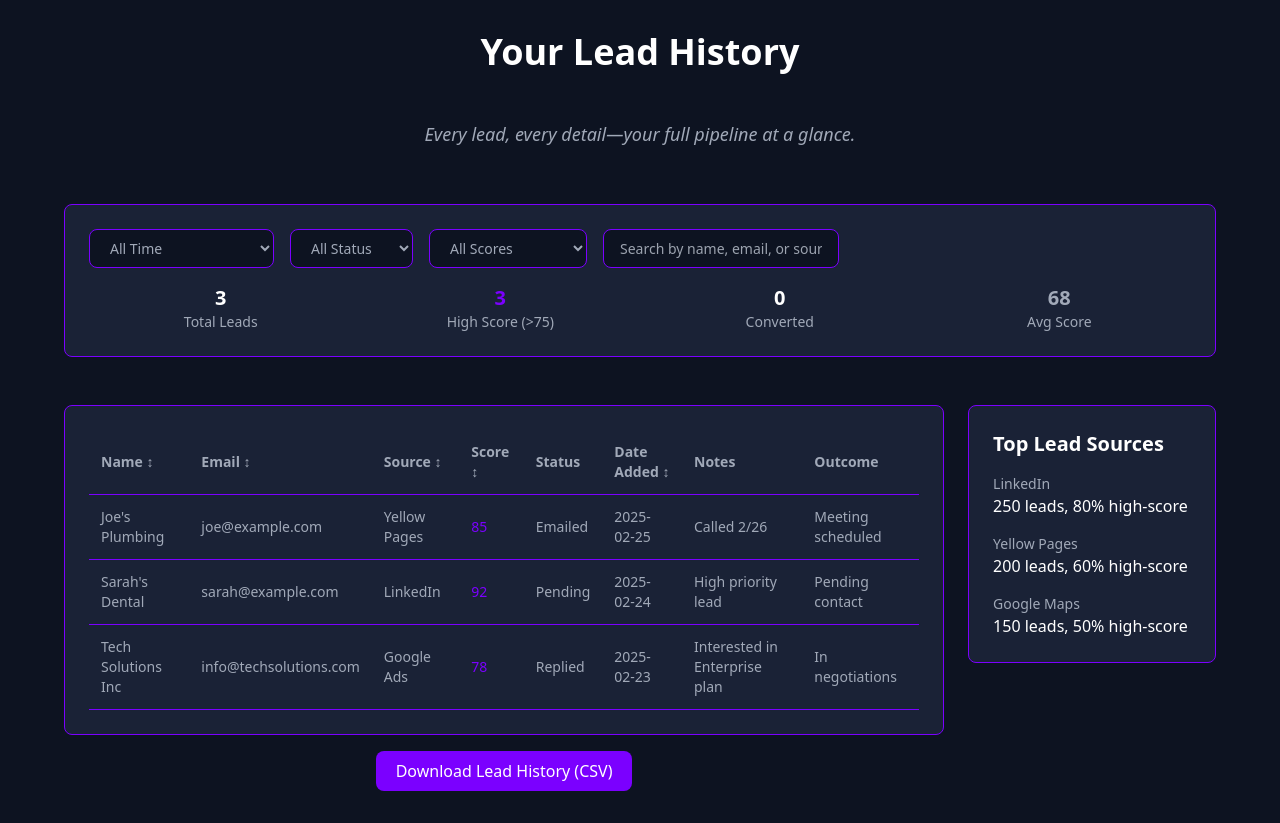
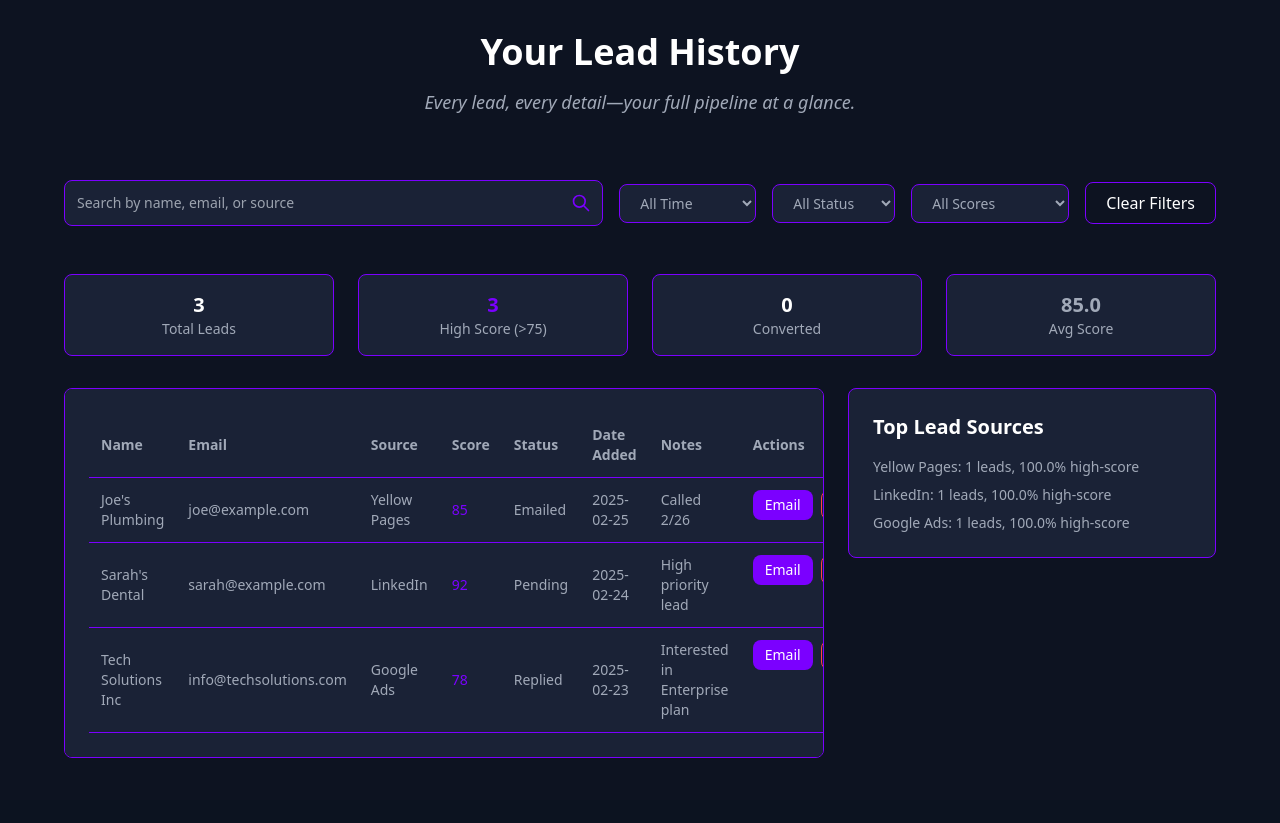
Before and after one commit to tacari/leadgen, a Flask app: page /lead-history in a window 1280 px wide. Shown: the part 80-903 px from the top of the page. After the commit the page ends 838 px from the top, so only its background shows below. Run offline with Flask 3, Linux system fonts and the light colour scheme; some libraries are stand-ins or nearby versions.

Commit message:
Enhance lead history page with filtering, search, and quick stats display.
Screenshot: https://storage.googleapis.com/screenshot-production-us-central1/d384f029-ca4c-4484-afd7-9594b5df40a9/e281b8f1-bb99-4d6e-a0b0-d97f370c91b2.jpg

```diff
--- a/templates/lead_history.html
+++ b/templates/lead_history.html
@@ -3,178 +3,117 @@
 {% block content %}
 <div class="bg-[#0D1321] min-h-screen text-white p-8">
     <!-- Header -->
-    <h1 class="text-4xl font-bold text-center mb-12">Your Lead History</h1>
-    <p class="text-[#A1A9B8] text-lg italic text-center mb-10">Every lead, every detail—your full pipeline at a glance.</p>
+    <h1 class="text-4xl font-bold text-center mb-4 animate-fade-in">Your Lead History</h1>
+    <p class="text-lg text-[#A1A9B8] italic text-center mb-12">Every lead, every detail—your full pipeline at a glance.</p>
 
-    <div class="max-w-6xl mx-auto">
-        <!-- Search & Filters - Sticky -->
-        <div class="sticky top-[80px] z-10 bg-[#0D1321] py-4">
-            <div class="bg-[#1A2236] border border-[#7B00FF] rounded-lg p-6">
-                <div class="flex flex-wrap gap-4 mb-4">
-                    <select id="timeFilter" class="bg-[#0D1321] border border-[#7B00FF] px-4 py-2 rounded-lg text-sm hover:bg-[#7B00FF] text-[#A1A9B8]" >
+    <!-- Search & Filters -->
+    <div class="sticky top-20 bg-[#0D1321] z-10 py-4">
+        <div class="max-w-6xl mx-auto flex flex-col md:flex-row gap-4 items-center">
+            <div class="flex-grow w-full md:w-auto">
+                <div class="relative">
+                    <input type="text" id="search" placeholder="Search by name, email, or source" class="w-full bg-[#1A2236] border border-[#7B00FF] rounded-lg p-3 text-[#A1A9B8] text-sm">
+                    <svg class="absolute right-3 top-1/2 transform -translate-y-1/2 w-5 h-5 text-[#7B00FF] hover:shadow-[0_0_5px_#7B00FF]" fill="none" stroke="currentColor" viewBox="0 0 24 24">
+                        <path stroke-linecap="round" stroke-linejoin="round" stroke-width="2" d="M21 21l-6-6m2-5a7 7 0 11-14 0 7 7 0 0114 0z"></path>
+                    </svg>
+                </div>
+            </div>
+            <select id="date-filter" class="bg-[#1A2236] border border-[#7B00FF] rounded-lg px-4 py-2 text-[#A1A9B8] text-sm hover:bg-[#7B00FF] hover:text-white">
                 <option value="all">All Time</option>
                 <option value="7">Last 7 Days</option>
                 <option value="30">Last 30 Days</option>
                 <option value="90">Last 90 Days</option>
-                        <option value="custom">Custom Date Range</option>
             </select>
-                    <select id="statusFilter" class="bg-[#0D1321] border border-[#7B00FF] px-4 py-2 rounded-lg text-sm hover:bg-[#7B00FF] text-[#A1A9B8]">
+            <select id="status-filter" class="bg-[#1A2236] border border-[#7B00FF] rounded-lg px-4 py-2 text-[#A1A9B8] text-sm hover:bg-[#7B00FF] hover:text-white">
                 <option value="all">All Status</option>
                 <option value="Pending">Pending</option>
                 <option value="Emailed">Emailed</option>
                 <option value="Replied">Replied</option>
                 <option value="Converted">Converted</option>
             </select>
-                    <select id="scoreFilter" class="bg-[#0D1321] border border-[#7B00FF] px-4 py-2 rounded-lg text-sm hover:bg-[#7B00FF] text-[#A1A9B8]">
+            <select id="score-filter" class="bg-[#1A2236] border border-[#7B00FF] rounded-lg px-4 py-2 text-[#A1A9B8] text-sm hover:bg-[#7B00FF] hover:text-white">
                 <option value="all">All Scores</option>
                 <option value="high">High (>75)</option>
                 <option value="medium">Medium (50-75)</option>
                 <option value="low">Low (<50)</option>
             </select>
-                    <input
-                        type="text"
-                        id="searchInput"
-                        placeholder="Search by name, email, or source"
-                        class="bg-[#0D1321] border border-[#7B00FF] px-4 py-2 rounded-lg text-sm text-[#A1A9B8] flex-grow md:flex-grow-0"
-                    >
+            <button id="reset-filters" class="border border-[#7B00FF] text-white px-5 py-2 rounded-lg hover:bg-[#7B00FF] hover:shadow-lg transform hover:scale-105 transition-transform duration-200">Clear Filters</button>
+        </div>
     </div>
 
-                <!-- Quick Stats Bar -->
-                <div class="grid grid-cols-2 md:grid-cols-4 gap-4 mt-4">
-                    <div class="text-center">
-                        <p class="text-xl font-bold text-white">{{ leads|length }}</p>
+    <!-- Quick Stats -->
+    <div class="max-w-6xl mx-auto my-8 grid grid-cols-1 md:grid-cols-4 gap-6">
+        <div class="bg-[#1A2236] border border-[#7B00FF] rounded-lg p-4 text-center animate-fade-in">
+            <p class="text-white text-xl font-bold">{{ stats.total }}</p>
             <p class="text-[#A1A9B8] text-sm">Total Leads</p>
         </div>
-                    <div class="text-center">
-                        <p class="text-xl font-bold text-[#7B00FF]">{{ leads|selectattr('score', 'ge', 75)|list|length }}</p>
+        <div class="bg-[#1A2236] border border-[#7B00FF] rounded-lg p-4 text-center animate-fade-in">
+            <p class="text-[#7B00FF] text-xl font-bold">{{ stats.high_score }}</p>
             <p class="text-[#A1A9B8] text-sm">High Score (>75)</p>
         </div>
-                    <div class="text-center">
-                        <p class="text-xl font-bold text-white">{{ leads|selectattr('status', 'equalto', 'Converted')|list|length }}</p>
+        <div class="bg-[#1A2236] border border-[#7B00FF] rounded-lg p-4 text-center animate-fade-in">
+            <p class="text-white text-xl font-bold">{{ stats.converted }}</p>
             <p class="text-[#A1A9B8] text-sm">Converted</p>
         </div>
-                    <div class="text-center">
-                        <p class="text-xl font-bold text-[#A1A9B8]">68</p>
+        <div class="bg-[#1A2236] border border-[#7B00FF] rounded-lg p-4 text-center animate-fade-in">
+            <p class="text-[#A1A9B8] text-xl font-bold">{{ stats.avg_score }}</p>
             <p class="text-[#A1A9B8] text-sm">Avg Score</p>
         </div>
     </div>
-            </div>
-        </div>
 
-        <div class="mt-8 flex flex-col lg:flex-row gap-6">
-            <!-- Main Content -->
-            <div class="lg:flex-grow">
-                <!-- Desktop Table -->
-                <div class="hidden md:block overflow-x-auto bg-[#1A2236] border border-[#7B00FF] rounded-lg p-6">
+    <!-- Lead Table -->
+    <div class="max-w-6xl mx-auto grid grid-cols-1 md:grid-cols-3 gap-6">
+        <div class="md:col-span-2">
+            <div class="bg-[#1A2236] border border-[#7B00FF] rounded-lg p-6 overflow-x-auto">
                 <table class="w-full text-left text-[#A1A9B8] text-sm">
                     <thead>
                         <tr class="border-b border-[#7B00FF]">
-                                <th class="p-3 cursor-pointer hover:text-white" onclick="sortTable(0)">Name ↕</th>
-                                <th class="p-3 cursor-pointer hover:text-white" onclick="sortTable(1)">Email ↕</th>
-                                <th class="p-3 cursor-pointer hover:text-white" onclick="sortTable(2)">Source ↕</th>
-                                <th class="p-3 cursor-pointer hover:text-white" onclick="sortTable(3)">Score ↕</th>
+                            <th class="p-3 cursor-pointer" onclick="sortTable('name')">Name</th>
+                            <th class="p-3">Email</th>
+                            <th class="p-3 cursor-pointer" onclick="sortTable('source')">Source</th>
+                            <th class="p-3 cursor-pointer" onclick="sortTable('score')">Score</th>
                             <th class="p-3">Status</th>
-                                <th class="p-3 cursor-pointer hover:text-white" onclick="sortTable(5)">Date Added ↕</th>
+                            <th class="p-3 cursor-pointer" onclick="sortTable('date_added')">Date Added</th>
                             <th class="p-3">Notes</th>
-                                <th class="p-3">Outcome</th>
+                            <th class="p-3">Actions</th>
                         </tr>
                     </thead>
-                        <tbody>
+                    <tbody id="lead-table">
                         {% for lead in leads %}
-                            <tr class="border-b border-[#7B00FF] animate-fade-in" data-score="{{ lead.score }}" data-date="{{ lead.date_added }}" style="animation-delay: {{ loop.index0 * 0.1 }}s">
-                                <td class="p-3">{{ lead.name }}</td>
-                                <td class="p-3">{{ lead.email }}</td>
-                                <td class="p-3">{{ lead.source }}</td>
+                        <tr class="border-b border-[#7B00FF] animate-fade-in" data-name="{{ lead.name | lower }}" data-email="{{ lead.email | lower }}" data-source="{{ lead.source | lower }}" data-score="{{ lead.score }}" data-date="{{ lead.date_added }}">
+                            <td class="p-3"><span class="name">{{ lead.name }}</span></td>
+                            <td class="p-3"><a href="mailto:{{ lead.email }}" class="email hover:text-[#7B00FF]">{{ lead.email }}</a></td>
+                            <td class="p-3"><span class="source">{{ lead.source }}</span></td>
                             <td class="p-3 {% if lead.score > 75 %}text-[#7B00FF]{% endif %}">{{ lead.score }}</td>
                             <td class="p-3">{{ lead.status }}</td>
                             <td class="p-3">{{ lead.date_added }}</td>
                             <td class="p-3">{{ lead.notes }}</td>
-                                <td class="p-3">{{ lead.outcome }}</td>
+                            <td class="p-3 flex gap-2">
+                                <button class="bg-[#7B00FF] text-white px-3 py-1 rounded-lg hover:bg-[#8F00FF] hover:shadow-lg">Email</button>
+                                <button class="border border-[#FF4444] text-white px-3 py-1 rounded-lg hover:bg-[#FF4444] hover:shadow-lg">Delete</button>
+                            </td>
                         </tr>
                         {% endfor %}
                     </tbody>
                 </table>
             </div>
-
-                <!-- Mobile Cards -->
-                <div class="md:hidden space-y-4">
-                    {% for lead in leads %}
-                    <div class="bg-[#0D1321] border border-[#7B00FF] rounded-lg p-4 animate-fade-in" data-score="{{ lead.score }}" data-date="{{ lead.date_added }}" style="animation-delay: {{ loop.index0 * 0.1 }}s">
-                        <div class="flex justify-between items-start mb-2">
-                            <h3 class="font-bold">{{ lead.name }}</h3>
-                            <span class="{% if lead.score > 75 %}text-[#7B00FF]{% endif %}">Score: {{ lead.score }}</span>
-                        </div>
-                        <p class="text-[#A1A9B8] text-sm mb-1">{{ lead.email }}</p>
-                        <p class="text-[#A1A9B8] text-sm mb-1">Source: {{ lead.source }}</p>
-                        <div class="flex justify-between text-sm mb-1">
-                            <span>Status: {{ lead.status }}</span>
-                            <span>{{ lead.date_added }}</span>
-                        </div>
-                        <p class="text-[#A1A9B8] text-sm mb-1">Notes: {{ lead.notes }}</p>
-                        <p class="text-[#A1A9B8] text-sm">Outcome: {{ lead.outcome }}</p>
-                    </div>
-                    {% endfor %}
         </div>
 
-                <!-- Export Button -->
-                <div class="mt-4 flex justify-center">
-                    <a href="{{ url_for('download_leads') }}" class="bg-[#7B00FF] text-white px-5 py-2 rounded-lg hover:bg-[#8F00FF] hover:shadow-lg transform hover:scale-105 transition-transform duration-200">
-                        Download Lead History (CSV)
-                    </a>
-                </div>
-            </div>
-
-            <!-- Source Insights Box - Desktop Only -->
-            <div class="hidden lg:block w-[300px] bg-[#1A2236] border border-[#7B00FF] rounded-lg p-6 h-fit">
-                <h2 class="text-xl font-bold mb-4">Top Lead Sources</h2>
-                <div class="space-y-4">
-                    <div>
-                        <p class="text-[#A1A9B8] text-sm">LinkedIn</p>
-                        <p class="text-white">250 leads, 80% high-score</p>
-                    </div>
-                    <div>
-                        <p class="text-[#A1A9B8] text-sm">Yellow Pages</p>
-                        <p class="text-white">200 leads, 60% high-score</p>
-                    </div>
-                    <div>
-                        <p class="text-[#A1A9B8] text-sm">Google Maps</p>
-                        <p class="text-white">150 leads, 50% high-score</p>
-                    </div>
-                </div>
+        <!-- Source Insights -->
+        <div class="md:col-span-1">
+            <div class="bg-[#1A2236] border border-[#7B00FF] rounded-lg p-6 animate-fade-in">
+                <h2 class="text-xl font-bold text-white mb-4">Top Lead Sources</h2>
+                <ul class="space-y-2">
+                    {% for source, info in source_insights.items() %}
+                    <li class="text-[#A1A9B8] text-sm">{{ source }}: {{ info.count }} leads, {{ info.high_score_percent }}% high-score</li>
+                    {% endfor %}
+                </ul>
             </div>
         </div>
     </div>
 </div>
 
 <script>
-    let sortDirections = {};
 let searchTimeout = null;
-
-    function sortTable(columnIndex) {
-        const table = document.querySelector('table');
-        const tbody = table.querySelector('tbody');
-        const rows = Array.from(tbody.querySelectorAll('tr'));
-
-        // Toggle sort direction
-        sortDirections[columnIndex] = !sortDirections[columnIndex];
-        const direction = sortDirections[columnIndex] ? 1 : -1;
-
-        const sortedRows = rows.sort((a, b) => {
-            const aValue = a.cells[columnIndex].textContent.trim();
-            const bValue = b.cells[columnIndex].textContent.trim();
-
-            if (columnIndex === 3) { // Score column
-                return direction * (parseInt(aValue) - parseInt(bValue));
-            } else if (columnIndex === 5) { // Date column
-                return direction * (new Date(aValue) - new Date(bValue));
-            } else {
-                return direction * aValue.localeCompare(bValue);
-            }
-        });
-
-        tbody.innerHTML = '';
-        sortedRows.forEach(row => tbody.appendChild(row));
-    }
 
 function debounce(func, wait) {
     return function executedFunction(...args) {
@@ -194,51 +133,37 @@
 }
 
 function filterLeads() {
-        const timeFilter = document.getElementById('timeFilter').value;
-        const statusFilter = document.getElementById('statusFilter').value;
-        const scoreFilter = document.getElementById('scoreFilter').value;
-        const searchTerm = document.getElementById('searchInput').value.toLowerCase();
+    const searchTerm = document.getElementById('search').value.toLowerCase();
+    const dateFilter = document.getElementById('date-filter').value;
+    const statusFilter = document.getElementById('status-filter').value;
+    const scoreFilter = document.getElementById('score-filter').value;
     const today = new Date();
 
-        const rows = document.querySelectorAll('tbody tr, .md\\:hidden > div');
+    const rows = document.querySelectorAll('#lead-table tr');
+
     rows.forEach(row => {
         let show = true;
-            const isDesktop = row.tagName === 'TR';
 
-            // Get values based on desktop/mobile layout
-            let name, email, source, status, date, score;
+        // Get all the data attributes
+        const name = row.querySelector('.name').textContent;
+        const email = row.querySelector('.email').textContent;
+        const source = row.querySelector('.source').textContent;
+        const score = parseInt(row.dataset.score);
+        const date = new Date(row.dataset.date);
 
-            if (isDesktop) {
-                name = row.cells[0].textContent;
-                email = row.cells[1].textContent;
-                source = row.cells[2].textContent;
-                status = row.cells[4].textContent;
-                date = new Date(row.cells[5].textContent);
-                score = parseInt(row.getAttribute('data-score'));
-            } else {
-                const nameEl = row.querySelector('.font-bold');
-                name = nameEl ? nameEl.textContent : '';
-                const emailEl = row.querySelector('.text-[#A1A9B8]');
-                email = emailEl ? emailEl.textContent : '';
-                const sourceEl = row.querySelector('.text-[#A1A9B8]:nth-child(3)');
-                source = sourceEl ? sourceEl.textContent.replace('Source: ', '') : '';
-                const statusEl = row.querySelector('.text-sm span:first-child');
-                status = statusEl ? statusEl.textContent.replace('Status: ', '') : '';
-                date = new Date(row.getAttribute('data-date'));
-                score = parseInt(row.getAttribute('data-score'));
-            }
-
-            // Apply filters
-            if (timeFilter !== 'all') {
-                const days = parseInt(timeFilter);
+        // Apply date filter
+        if (dateFilter !== 'all') {
+            const days = parseInt(dateFilter);
             const cutoff = new Date(today.getTime() - (days * 24 * 60 * 60 * 1000));
             show = show && date >= cutoff;
         }
 
+        // Apply status filter
         if (statusFilter !== 'all') {
-                show = show && status === statusFilter;
+            show = show && row.cells[4].textContent === statusFilter;
         }
 
+        // Apply score filter
         if (scoreFilter !== 'all') {
             switch(scoreFilter) {
                 case 'high':
@@ -253,7 +178,7 @@
             }
         }
 
-            // Search filter with highlighting
+        // Apply search term and highlight matches
         if (searchTerm) {
             const nameMatch = name.toLowerCase().includes(searchTerm);
             const emailMatch = email.toLowerCase().includes(searchTerm);
@@ -261,42 +186,63 @@
             show = show && (nameMatch || emailMatch || sourceMatch);
 
             if (show) {
-                    if (isDesktop) {
-                        row.cells[0].innerHTML = highlightMatch(name, searchTerm);
-                        row.cells[1].innerHTML = highlightMatch(email, searchTerm);
-                        row.cells[2].innerHTML = highlightMatch(source, searchTerm);
-                    } else {
-                        nameEl.innerHTML = highlightMatch(name, searchTerm);
-                        emailEl.innerHTML = highlightMatch(email, searchTerm);
-                        sourceEl.innerHTML = 'Source: ' + highlightMatch(source, searchTerm);
-                    }
+                row.querySelector('.name').innerHTML = highlightMatch(name, searchTerm);
+                row.querySelector('.email').innerHTML = highlightMatch(email, searchTerm);
+                row.querySelector('.source').innerHTML = highlightMatch(source, searchTerm);
             }
         } else {
             // Reset highlighting
-                if (isDesktop) {
-                    row.cells[0].textContent = name;
-                    row.cells[1].textContent = email;
-                    row.cells[2].textContent = source;
-                } else {
-                    nameEl.textContent = name;
-                    emailEl.textContent = email;
-                    sourceEl.textContent = 'Source: ' + source;
-                }
+            row.querySelector('.name').textContent = name;
+            row.querySelector('.email').textContent = email;
+            row.querySelector('.source').textContent = source;
         }
 
         row.style.display = show ? '' : 'none';
     });
 }
 
-    // Add event listeners with debouncing for search
+// Add event listeners with debouncing
 const debouncedFilter = debounce(filterLeads, 200);
-    document.getElementById('searchInput').addEventListener('input', debouncedFilter);
-    document.getElementById('timeFilter').addEventListener('change', filterLeads);
-    document.getElementById('statusFilter').addEventListener('change', filterLeads);
-    document.getElementById('scoreFilter').addEventListener('change', filterLeads);
+document.getElementById('search').addEventListener('input', debouncedFilter);
+document.getElementById('date-filter').addEventListener('change', filterLeads);
+document.getElementById('status-filter').addEventListener('change', filterLeads);
+document.getElementById('score-filter').addEventListener('change', filterLeads);
+document.getElementById('reset-filters').addEventListener('click', () => {
+    document.getElementById('search').value = '';
+    document.getElementById('date-filter').value = 'all';
+    document.getElementById('status-filter').value = 'all';
+    document.getElementById('score-filter').value = 'all';
+    filterLeads();
+});
 
 // Initialize filtering
 filterLeads();
+
+let sortDirections = {};
+
+function sortTable(column) {
+    const table = document.querySelector('table');
+    const tbody = table.querySelector('tbody');
+    const rows = Array.from(tbody.querySelectorAll('tr'));
+
+    sortDirections[column] = !sortDirections[column];
+    const direction = sortDirections[column] ? 1 : -1;
+
+    rows.sort((a, b) => {
+        const aValue = a.querySelector(`.${column}`).textContent.trim();
+        const bValue = b.querySelector(`.${column}`).textContent.trim();
+        if (column === 'score') {
+            return direction * (parseInt(aValue) - parseInt(bValue));
+        } else if (column === 'date_added') {
+            return direction * (new Date(aValue) - new Date(bValue));
+        } else {
+            return direction * aValue.localeCompare(bValue);
+        }
+    });
+
+    tbody.innerHTML = '';
+    rows.forEach(row => tbody.appendChild(row));
+}
 </script>
 
 <style>
```
Also changed, not shown: attached_assets/Pasted-mplementation-Details-Flask-Route-app-py-Already-fetches-leads-add-data-attributes-to-template-f-1740527433340.txt (added, +163 -0 lines), web_app.py (+24 -1 lines). Lines whose indentation alone changed are shown as unchanged.
